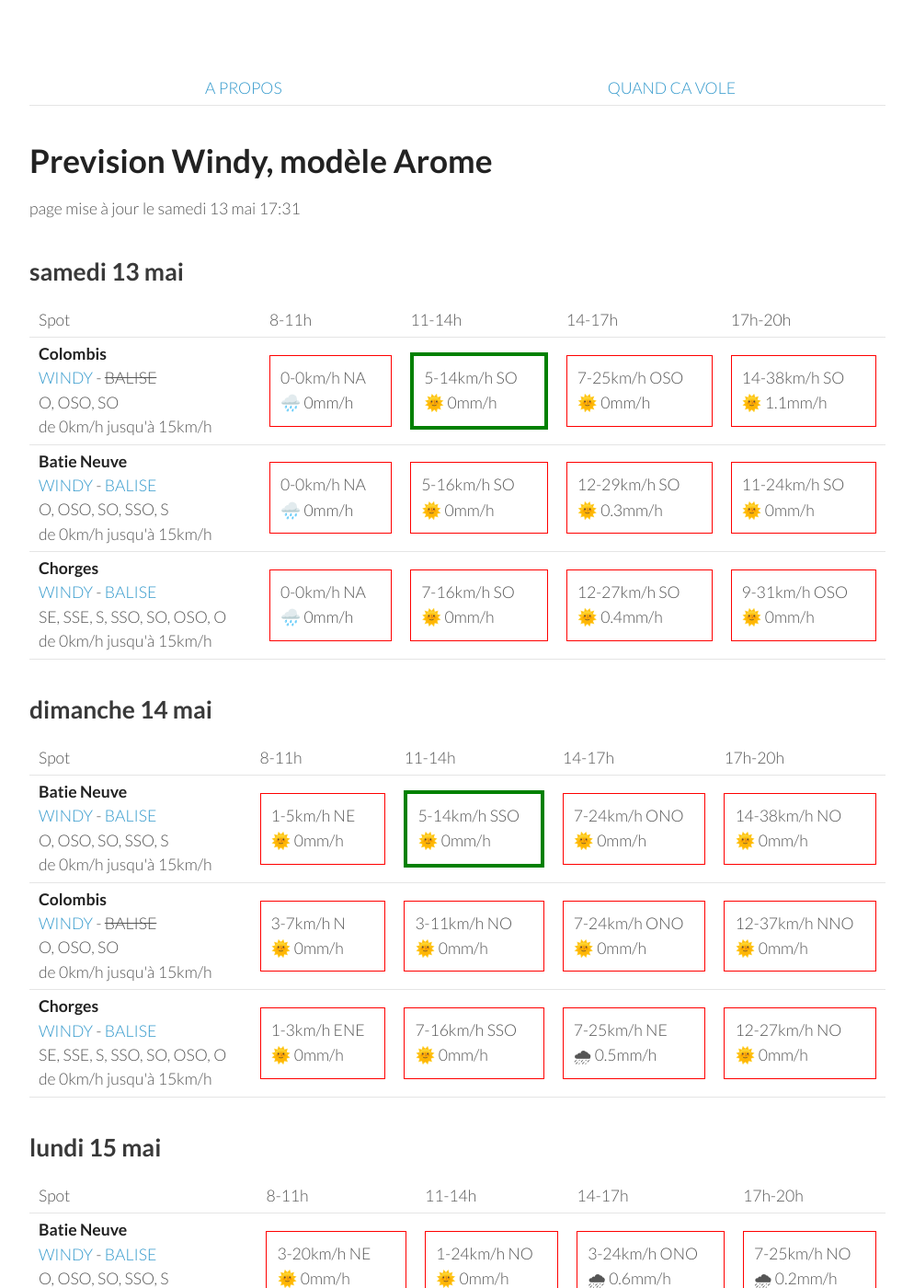
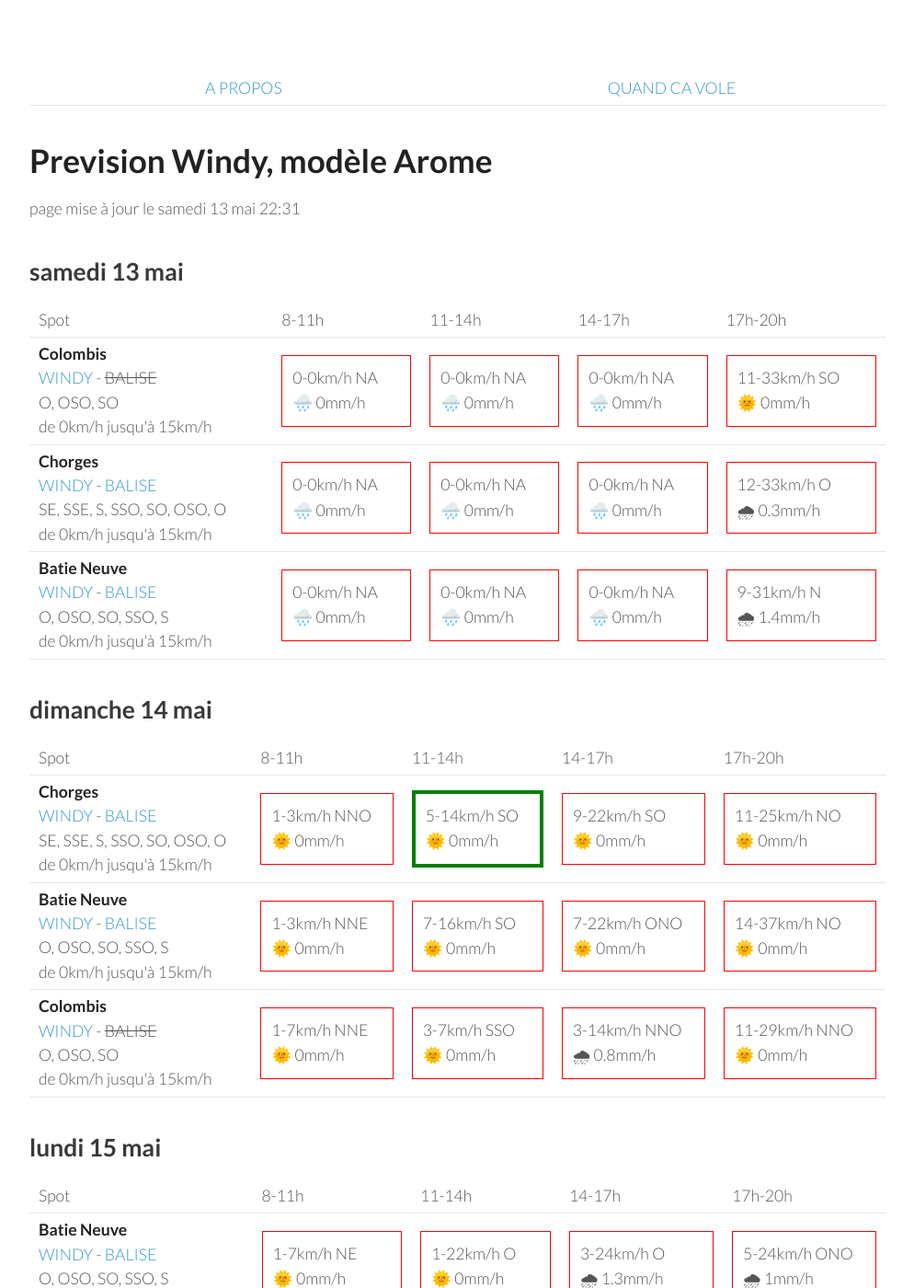
Before and after one commit to parapente-dans-le-nord/parapente-dans-le-nord.github.io, a Jekyll site: the page built from serre_poncon.markdown, in a window 1280 px wide and 1400 px high. Shown: the whole window at 92% size, without its empty margins (26-1020 px from the left). Built offline with Jekyll 4.4.1, drawn with Linux system fonts in a browser that asks for light colours; some of the changed text lies outside the part shown.

Commit message:
update index.markdown

```diff
--- a/serre_poncon.markdown
+++ b/serre_poncon.markdown
@@ -7,7 +7,7 @@ title:  "Tous les spots"
 {: .links}
 
 # Prevision Windy, modèle Arome
-page mise à jour le samedi 13 mai 17:31
+page mise à jour le samedi 13 mai 22:31
 
 ## samedi 13 mai
 
@@ -25,27 +25,27 @@ page mise à jour le samedi 13 mai 17:31
         <td><strong>Colombis</strong><br><a href="https://windy.com/44.494/6.216?44.559,6.262,10">WINDY</a> - <span class="no-balise"> BALISE </span><br> <span class="vent-favorable">O, OSO, SO</span><br><span class="force-vent">de 0km/h jusqu'à 15km/h</span> </td>
 
             <td><div class="not-flyable"><p>0-0km/h NA</p><p>🌧️ 0mm/h</p></div></td>
-            <td><div class="flyable"><p>5-14km/h SO</p><p>🌞 0mm/h</p></div></td>
-            <td><div class="not-flyable"><p>7-25km/h OSO</p><p>🌞 0mm/h</p></div></td>
-            <td><div class="not-flyable"><p>14-38km/h SO</p><p>🌞 1.1mm/h</p></div></td>
+            <td><div class="not-flyable"><p>0-0km/h NA</p><p>🌧️ 0mm/h</p></div></td>
+            <td><div class="not-flyable"><p>0-0km/h NA</p><p>🌧️ 0mm/h</p></div></td>
+            <td><div class="not-flyable"><p>11-33km/h SO</p><p>🌞 0mm/h</p></div></td>
+
+    </tr>
+<tr>
+        <td><strong>Chorges</strong><br><a href="https://windy.com/44.578/6.280?44.559,6.262,10">WINDY</a> - <span class=""><a href="https://www.openwindmap.org/PP554">BALISE</a> </span><br> <span class="vent-favorable">SE, SSE, S, SSO, SO, OSO, O</span><br><span class="force-vent">de 0km/h jusqu'à 15km/h</span> </td>
+
+            <td><div class="not-flyable"><p>0-0km/h NA</p><p>🌧️ 0mm/h</p></div></td>
+            <td><div class="not-flyable"><p>0-0km/h NA</p><p>🌧️ 0mm/h</p></div></td>
+            <td><div class="not-flyable"><p>0-0km/h NA</p><p>🌧️ 0mm/h</p></div></td>
+            <td><div class="not-flyable"><p>12-33km/h O</p><p>🌧 0.3mm/h</p></div></td>
 
     </tr>
 <tr>
         <td><strong>Batie Neuve</strong><br><a href="https://windy.com/44.584/6.236?44.559,6.262,10,m:eTtagly">WINDY</a> - <span class=""><a href="https://www.openwindmap.org/PP554">BALISE</a> </span><br> <span class="vent-favorable">O, OSO, SO, SSO, S</span><br><span class="force-vent">de 0km/h jusqu'à 15km/h</span> </td>
 
             <td><div class="not-flyable"><p>0-0km/h NA</p><p>🌧️ 0mm/h</p></div></td>
-            <td><div class="not-flyable"><p>5-16km/h SO</p><p>🌞 0mm/h</p></div></td>
-            <td><div class="not-flyable"><p>12-29km/h SO</p><p>🌞 0.3mm/h</p></div></td>
-            <td><div class="not-flyable"><p>11-24km/h SO</p><p>🌞 0mm/h</p></div></td>
-
-    </tr>
-<tr>
-        <td><strong>Chorges</strong><br><a href="https://windy.com/44.578/6.280?44.559,6.262,10">WINDY</a> - <span class=""><a href="https://www.openwindmap.org/PP554">BALISE</a> </span><br> <span class="vent-favorable">SE, SSE, S, SSO, SO, OSO, O</span><br><span class="force-vent">de 0km/h jusqu'à 15km/h</span> </td>
-
             <td><div class="not-flyable"><p>0-0km/h NA</p><p>🌧️ 0mm/h</p></div></td>
-            <td><div class="not-flyable"><p>7-16km/h SO</p><p>🌞 0mm/h</p></div></td>
-            <td><div class="not-flyable"><p>12-27km/h SO</p><p>🌞 0.4mm/h</p></div></td>
-            <td><div class="not-flyable"><p>9-31km/h OSO</p><p>🌞 0mm/h</p></div></td>
+            <td><div class="not-flyable"><p>0-0km/h NA</p><p>🌧️ 0mm/h</p></div></td>
+            <td><div class="not-flyable"><p>9-31km/h N</p><p>🌧 1.4mm/h</p></div></td>
 
     </tr>
 
@@ -65,32 +65,32 @@ page mise à jour le samedi 13 mai 17:31
       <td>17h-20h</td>
     </tr>
 <tr>
+        <td><strong>Chorges</strong><br><a href="https://windy.com/44.578/6.280?44.559,6.262,10">WINDY</a> - <span class=""><a href="https://www.openwindmap.org/PP554">BALISE</a> </span><br> <span class="vent-favorable">SE, SSE, S, SSO, SO, OSO, O</span><br><span class="force-vent">de 0km/h jusqu'à 15km/h</span> </td>
+
+            <td><div class="not-flyable"><p>1-3km/h NNO</p><p>🌞 0mm/h</p></div></td>
+            <td><div class="flyable"><p>5-14km/h SO</p><p>🌞 0mm/h</p></div></td>
+            <td><div class="not-flyable"><p>9-22km/h SO</p><p>🌞 0mm/h</p></div></td>
+            <td><div class="not-flyable"><p>11-25km/h NO</p><p>🌞 0mm/h</p></div></td>
+
+
+    </tr>
+<tr>
         <td><strong>Batie Neuve</strong><br><a href="https://windy.com/44.584/6.236?44.559,6.262,10,m:eTtagly">WINDY</a> - <span class=""><a href="https://www.openwindmap.org/PP554">BALISE</a> </span><br> <span class="vent-favorable">O, OSO, SO, SSO, S</span><br><span class="force-vent">de 0km/h jusqu'à 15km/h</span> </td>
 
-            <td><div class="not-flyable"><p>1-5km/h NE</p><p>🌞 0mm/h</p></div></td>
-            <td><div class="flyable"><p>5-14km/h SSO</p><p>🌞 0mm/h</p></div></td>
-            <td><div class="not-flyable"><p>7-24km/h ONO</p><p>🌞 0mm/h</p></div></td>
-            <td><div class="not-flyable"><p>14-38km/h NO</p><p>🌞 0mm/h</p></div></td>
+            <td><div class="not-flyable"><p>1-3km/h NNE</p><p>🌞 0mm/h</p></div></td>
+            <td><div class="not-flyable"><p>7-16km/h SO</p><p>🌞 0mm/h</p></div></td>
+            <td><div class="not-flyable"><p>7-22km/h ONO</p><p>🌞 0mm/h</p></div></td>
+            <td><div class="not-flyable"><p>14-37km/h NO</p><p>🌞 0mm/h</p></div></td>
 
 
     </tr>
 <tr>
         <td><strong>Colombis</strong><br><a href="https://windy.com/44.494/6.216?44.559,6.262,10">WINDY</a> - <span class="no-balise"> BALISE </span><br> <span class="vent-favorable">O, OSO, SO</span><br><span class="force-vent">de 0km/h jusqu'à 15km/h</span> </td>
 
-            <td><div class="not-flyable"><p>3-7km/h N</p><p>🌞 0mm/h</p></div></td>
-            <td><div class="not-flyable"><p>3-11km/h NO</p><p>🌞 0mm/h</p></div></td>
-            <td><div class="not-flyable"><p>7-24km/h ONO</p><p>🌞 0mm/h</p></div></td>
-            <td><div class="not-flyable"><p>12-37km/h NNO</p><p>🌞 0mm/h</p></div></td>
-
-
-    </tr>
-<tr>
-        <td><strong>Chorges</strong><br><a href="https://windy.com/44.578/6.280?44.559,6.262,10">WINDY</a> - <span class=""><a href="https://www.openwindmap.org/PP554">BALISE</a> </span><br> <span class="vent-favorable">SE, SSE, S, SSO, SO, OSO, O</span><br><span class="force-vent">de 0km/h jusqu'à 15km/h</span> </td>
-
-            <td><div class="not-flyable"><p>1-3km/h ENE</p><p>🌞 0mm/h</p></div></td>
-            <td><div class="not-flyable"><p>7-16km/h SSO</p><p>🌞 0mm/h</p></div></td>
-            <td><div class="not-flyable"><p>7-25km/h NE</p><p>🌧 0.5mm/h</p></div></td>
-            <td><div class="not-flyable"><p>12-27km/h NO</p><p>🌞 0mm/h</p></div></td>
+            <td><div class="not-flyable"><p>1-7km/h NNE</p><p>🌞 0mm/h</p></div></td>
+            <td><div class="not-flyable"><p>3-7km/h SSO</p><p>🌞 0mm/h</p></div></td>
+            <td><div class="not-flyable"><p>3-14km/h NNO</p><p>🌧 0.8mm/h</p></div></td>
+            <td><div class="not-flyable"><p>11-29km/h NNO</p><p>🌞 0mm/h</p></div></td>
 
 
     </tr>
@@ -113,30 +113,30 @@ page mise à jour le samedi 13 mai 17:31
 <tr>
         <td><strong>Batie Neuve</strong><br><a href="https://windy.com/44.584/6.236?44.559,6.262,10,m:eTtagly">WINDY</a> - <span class=""><a href="https://www.openwindmap.org/PP554">BALISE</a> </span><br> <span class="vent-favorable">O, OSO, SO, SSO, S</span><br><span class="force-vent">de 0km/h jusqu'à 15km/h</span> </td>
 
-            <td><div class="not-flyable"><p>3-20km/h NE</p><p>🌞 0mm/h</p></div></td>
-            <td><div class="not-flyable"><p>1-24km/h NO</p><p>🌞 0mm/h</p></div></td>
-            <td><div class="not-flyable"><p>3-24km/h ONO</p><p>🌧 0.6mm/h</p></div></td>
-            <td><div class="not-flyable"><p>7-25km/h NO</p><p>🌧 0.2mm/h</p></div></td>
+            <td><div class="not-flyable"><p>1-7km/h NE</p><p>🌞 0mm/h</p></div></td>
+            <td><div class="not-flyable"><p>1-22km/h O</p><p>🌞 0mm/h</p></div></td>
+            <td><div class="not-flyable"><p>3-24km/h O</p><p>🌧 1.3mm/h</p></div></td>
+            <td><div class="not-flyable"><p>5-24km/h ONO</p><p>🌧 1mm/h</p></div></td>
 
 
     </tr>
 <tr>
         <td><strong>Colombis</strong><br><a href="https://windy.com/44.494/6.216?44.559,6.262,10">WINDY</a> - <span class="no-balise"> BALISE </span><br> <span class="vent-favorable">O, OSO, SO</span><br><span class="force-vent">de 0km/h jusqu'à 15km/h</span> </td>
 
-            <td><div class="not-flyable"><p>3-14km/h E</p><p>🌞 0mm/h</p></div></td>
+            <td><div class="not-flyable"><p>1-12km/h NNE</p><p>🌞 0mm/h</p></div></td>
             <td><div class="not-flyable"><p>3-18km/h NO</p><p>🌞 0mm/h</p></div></td>
+            <td><div class="not-flyable"><p>5-24km/h ONO</p><p>🌧 0.2mm/h</p></div></td>
             <td><div class="not-flyable"><p>7-24km/h NO</p><p>🌧 0.2mm/h</p></div></td>
-            <td><div class="not-flyable"><p>9-29km/h NO</p><p>🌧 0.2mm/h</p></div></td>
 
 
     </tr>
 <tr>
         <td><strong>Chorges</strong><br><a href="https://windy.com/44.578/6.280?44.559,6.262,10">WINDY</a> - <span class=""><a href="https://www.openwindmap.org/PP554">BALISE</a> </span><br> <span class="vent-favorable">SE, SSE, S, SSO, SO, OSO, O</span><br><span class="force-vent">de 0km/h jusqu'à 15km/h</span> </td>
 
-            <td><div class="not-flyable"><p>3-22km/h ENE</p><p>🌞 0mm/h</p></div></td>
-            <td><div class="not-flyable"><p>0-24km/h N</p><p>🌞 0mm/h</p></div></td>
-            <td><div class="not-flyable"><p>3-24km/h ONO</p><p>🌧 0.8mm/h</p></div></td>
-            <td><div class="not-flyable"><p>5-22km/h NO</p><p>🌧 0.5mm/h</p></div></td>
+            <td><div class="not-flyable"><p>1-7km/h ENE</p><p>🌞 0mm/h</p></div></td>
+            <td><div class="not-flyable"><p>0-22km/h SO</p><p>🌞 0mm/h</p></div></td>
+            <td><div class="not-flyable"><p>3-24km/h OSO</p><p>🌧 1.1mm/h</p></div></td>
+            <td><div class="not-flyable"><p>3-22km/h ONO</p><p>🌧 1mm/h</p></div></td>
 
 
     </tr>
@@ -157,32 +157,32 @@ page mise à jour le samedi 13 mai 17:31
       <td>17h-20h</td>
     </tr>
 <tr>
-        <td><strong>Chorges</strong><br><a href="https://windy.com/44.578/6.280?44.559,6.262,10">WINDY</a> - <span class=""><a href="https://www.openwindmap.org/PP554">BALISE</a> </span><br> <span class="vent-favorable">SE, SSE, S, SSO, SO, OSO, O</span><br><span class="force-vent">de 0km/h jusqu'à 15km/h</span> </td>
-
-            <td><div class="not-flyable"><p>3-24km/h NNE</p><p>🌞 0mm/h</p></div></td>
-            <td><div class="not-flyable"><p>5-25km/h NNO</p><p>🌞 0mm/h</p></div></td>
-            <td><div class="not-flyable"><p>7-35km/h NNO</p><p>🌧 0.3mm/h</p></div></td>
-            <td><div class="not-flyable"><p>7-42km/h NO</p><p>🌧 0.3mm/h</p></div></td>
-
-
-    </tr>
-<tr>
         <td><strong>Batie Neuve</strong><br><a href="https://windy.com/44.584/6.236?44.559,6.262,10,m:eTtagly">WINDY</a> - <span class=""><a href="https://www.openwindmap.org/PP554">BALISE</a> </span><br> <span class="vent-favorable">O, OSO, SO, SSO, S</span><br><span class="force-vent">de 0km/h jusqu'à 15km/h</span> </td>
 
             <td><div class="not-flyable"><p>5-24km/h N</p><p>🌞 0mm/h</p></div></td>
-            <td><div class="not-flyable"><p>7-27km/h NNO</p><p>🌞 0mm/h</p></div></td>
-            <td><div class="not-flyable"><p>11-38km/h NO</p><p>🌧 0.2mm/h</p></div></td>
-            <td><div class="not-flyable"><p>11-50km/h NO</p><p>🌞 0mm/h</p></div></td>
+            <td><div class="not-flyable"><p>5-24km/h NNO</p><p>🌞 0mm/h</p></div></td>
+            <td><div class="not-flyable"><p>9-33km/h NNO</p><p>🌧 0.2mm/h</p></div></td>
+            <td><div class="not-flyable"><p>9-38km/h NNO</p><p>🌞 0mm/h</p></div></td>
 
 
     </tr>
 <tr>
         <td><strong>Colombis</strong><br><a href="https://windy.com/44.494/6.216?44.559,6.262,10">WINDY</a> - <span class="no-balise"> BALISE </span><br> <span class="vent-favorable">O, OSO, SO</span><br><span class="force-vent">de 0km/h jusqu'à 15km/h</span> </td>
 
-            <td><div class="not-flyable"><p>5-18km/h N</p><p>🌞 0mm/h</p></div></td>
-            <td><div class="not-flyable"><p>9-27km/h NNO</p><p>🌞 0mm/h</p></div></td>
-            <td><div class="not-flyable"><p>14-40km/h NO</p><p>🌞 0mm/h</p></div></td>
-            <td><div class="not-flyable"><p>12-50km/h NO</p><p>🌧 0.4mm/h</p></div></td>
+            <td><div class="not-flyable"><p>3-18km/h NNE</p><p>🌞 0mm/h</p></div></td>
+            <td><div class="not-flyable"><p>7-24km/h NO</p><p>🌞 0mm/h</p></div></td>
+            <td><div class="not-flyable"><p>12-35km/h NNO</p><p>🌞 0mm/h</p></div></td>
+            <td><div class="not-flyable"><p>12-38km/h NO</p><p>🌧 0.3mm/h</p></div></td>
+
+
+    </tr>
+<tr>
+        <td><strong>Chorges</strong><br><a href="https://windy.com/44.578/6.280?44.559,6.262,10">WINDY</a> - <span class=""><a href="https://www.openwindmap.org/PP554">BALISE</a> </span><br> <span class="vent-favorable">SE, SSE, S, SSO, SO, OSO, O</span><br><span class="force-vent">de 0km/h jusqu'à 15km/h</span> </td>
+
+            <td><div class="not-flyable"><p>5-24km/h NNE</p><p>🌞 0mm/h</p></div></td>
+            <td><div class="not-flyable"><p>3-24km/h NNO</p><p>🌞 0mm/h</p></div></td>
+            <td><div class="not-flyable"><p>7-31km/h N</p><p>🌧 0.4mm/h</p></div></td>
+            <td><div class="not-flyable"><p>7-35km/h NNO</p><p>🌞 0mm/h</p></div></td>
 
 
     </tr>
@@ -205,30 +205,30 @@ page mise à jour le samedi 13 mai 17:31
 <tr>
         <td><strong>Batie Neuve</strong><br><a href="https://windy.com/44.584/6.236?44.559,6.262,10,m:eTtagly">WINDY</a> - <span class=""><a href="https://www.openwindmap.org/PP554">BALISE</a> </span><br> <span class="vent-favorable">O, OSO, SO, SSO, S</span><br><span class="force-vent">de 0km/h jusqu'à 15km/h</span> </td>
 
-            <td><div class="not-flyable"><p>5-24km/h NNO</p><p>🌞 0mm/h</p></div></td>
-            <td><div class="not-flyable"><p>5-25km/h ONO</p><p>🌞 0mm/h</p></div></td>
-            <td><div class="not-flyable"><p>7-33km/h O</p><p>🌧 0.3mm/h</p></div></td>
-            <td><div class="not-flyable"><p>5-35km/h SE</p><p>🌧 1.1mm/h</p></div></td>
+            <td><div class="not-flyable"><p>3-22km/h NNO</p><p>🌞 0mm/h</p></div></td>
+            <td><div class="not-flyable"><p>3-22km/h O</p><p>🌞 0mm/h</p></div></td>
+            <td><div class="not-flyable"><p>7-33km/h NO</p><p>🌧 3.5mm/h</p></div></td>
+            <td><div class="not-flyable"><p>5-27km/h ONO</p><p>🌧 1.8mm/h</p></div></td>
 
 
     </tr>
 <tr>
         <td><strong>Chorges</strong><br><a href="https://windy.com/44.578/6.280?44.559,6.262,10">WINDY</a> - <span class=""><a href="https://www.openwindmap.org/PP554">BALISE</a> </span><br> <span class="vent-favorable">SE, SSE, S, SSO, SO, OSO, O</span><br><span class="force-vent">de 0km/h jusqu'à 15km/h</span> </td>
 
-            <td><div class="not-flyable"><p>3-24km/h N</p><p>🌞 0mm/h</p></div></td>
-            <td><div class="not-flyable"><p>1-24km/h O</p><p>🌞 0mm/h</p></div></td>
-            <td><div class="not-flyable"><p>7-33km/h OSO</p><p>🌧 0.3mm/h</p></div></td>
-            <td><div class="not-flyable"><p>3-35km/h SE</p><p>🌧 1.5mm/h</p></div></td>
+            <td><div class="not-flyable"><p>1-22km/h N</p><p>🌞 0mm/h</p></div></td>
+            <td><div class="not-flyable"><p>1-22km/h O</p><p>🌞 0mm/h</p></div></td>
+            <td><div class="not-flyable"><p>5-31km/h NO</p><p>🌧 3.7mm/h</p></div></td>
+            <td><div class="not-flyable"><p>5-25km/h O</p><p>🌧 2.4mm/h</p></div></td>
 
 
     </tr>
 <tr>
         <td><strong>Colombis</strong><br><a href="https://windy.com/44.494/6.216?44.559,6.262,10">WINDY</a> - <span class="no-balise"> BALISE </span><br> <span class="vent-favorable">O, OSO, SO</span><br><span class="force-vent">de 0km/h jusqu'à 15km/h</span> </td>
 
-            <td><div class="not-flyable"><p>5-20km/h NNO</p><p>🌞 0mm/h</p></div></td>
-            <td><div class="not-flyable"><p>7-24km/h NO</p><p>🌞 0mm/h</p></div></td>
-            <td><div class="not-flyable"><p>5-29km/h ONO</p><p>🌧 0.3mm/h</p></div></td>
-            <td><div class="not-flyable"><p>9-37km/h SE</p><p>🌧 2.6mm/h</p></div></td>
+            <td><div class="not-flyable"><p>3-14km/h NO</p><p>🌞 0mm/h</p></div></td>
+            <td><div class="not-flyable"><p>5-20km/h NO</p><p>🌞 0mm/h</p></div></td>
+            <td><div class="not-flyable"><p>11-33km/h N</p><p>🌧 1.6mm/h</p></div></td>
+            <td><div class="not-flyable"><p>5-33km/h NO</p><p>🌧 2.5mm/h</p></div></td>
 
 
     </tr>
@@ -251,30 +251,30 @@ page mise à jour le samedi 13 mai 17:31
 <tr>
         <td><strong>Colombis</strong><br><a href="https://windy.com/44.494/6.216?44.559,6.262,10">WINDY</a> - <span class="no-balise"> BALISE </span><br> <span class="vent-favorable">O, OSO, SO</span><br><span class="force-vent">de 0km/h jusqu'à 15km/h</span> </td>
 
-            <td><div class="not-flyable"><p>5-18km/h ENE</p><p>🌞 0mm/h</p></div></td>
-            <td><div class="not-flyable"><p>1-18km/h ENE</p><p>🌞 0mm/h</p></div></td>
-            <td><div class="not-flyable"><p>1-18km/h OSO</p><p>🌧 0.4mm/h</p></div></td>
-            <td><div class="not-flyable"><p>7-24km/h ONO</p><p>🌞 0mm/h</p></div></td>
+            <td><div class="not-flyable"><p>3-14km/h E</p><p>🌞 0mm/h</p></div></td>
+            <td><div class="not-flyable"><p>3-16km/h ONO</p><p>🌞 0mm/h</p></div></td>
+            <td><div class="not-flyable"><p>1-22km/h OSO</p><p>🌞 0mm/h</p></div></td>
+            <td><div class="not-flyable"><p>3-33km/h SSO</p><p>🌧 1.6mm/h</p></div></td>
 
 
     </tr>
 <tr>
         <td><strong>Batie Neuve</strong><br><a href="https://windy.com/44.584/6.236?44.559,6.262,10,m:eTtagly">WINDY</a> - <span class=""><a href="https://www.openwindmap.org/PP554">BALISE</a> </span><br> <span class="vent-favorable">O, OSO, SO, SSO, S</span><br><span class="force-vent">de 0km/h jusqu'à 15km/h</span> </td>
 
-            <td><div class="not-flyable"><p>5-20km/h NE</p><p>🌞 0mm/h</p></div></td>
-            <td><div class="not-flyable"><p>1-22km/h SSE</p><p>🌞 0mm/h</p></div></td>
-            <td><div class="not-flyable"><p>5-24km/h SO</p><p>🌧 0.3mm/h</p></div></td>
-            <td><div class="not-flyable"><p>7-31km/h OSO</p><p>🌞 0mm/h</p></div></td>
+            <td><div class="not-flyable"><p>3-14km/h NE</p><p>🌞 0mm/h</p></div></td>
+            <td><div class="not-flyable"><p>3-22km/h SO</p><p>🌞 0mm/h</p></div></td>
+            <td><div class="not-flyable"><p>3-24km/h OSO</p><p>🌧 0.3mm/h</p></div></td>
+            <td><div class="not-flyable"><p>5-29km/h OSO</p><p>🌧 4.2mm/h</p></div></td>
 
 
     </tr>
 <tr>
         <td><strong>Chorges</strong><br><a href="https://windy.com/44.578/6.280?44.559,6.262,10">WINDY</a> - <span class=""><a href="https://www.openwindmap.org/PP554">BALISE</a> </span><br> <span class="vent-favorable">SE, SSE, S, SSO, SO, OSO, O</span><br><span class="force-vent">de 0km/h jusqu'à 15km/h</span> </td>
 
-            <td><div class="not-flyable"><p>5-22km/h NE</p><p>🌞 0mm/h</p></div></td>
-            <td><div class="not-flyable"><p>1-24km/h ESE</p><p>🌞 0mm/h</p></div></td>
-            <td><div class="not-flyable"><p>5-24km/h SO</p><p>🌧 0.3mm/h</p></div></td>
-            <td><div class="not-flyable"><p>9-33km/h OSO</p><p>🌞 0mm/h</p></div></td>
+            <td><div class="not-flyable"><p>3-18km/h NE</p><p>🌞 0mm/h</p></div></td>
+            <td><div class="not-flyable"><p>3-22km/h SO</p><p>🌞 0mm/h</p></div></td>
+            <td><div class="not-flyable"><p>3-24km/h OSO</p><p>🌧 0.3mm/h</p></div></td>
+            <td><div class="not-flyable"><p>5-29km/h SO</p><p>🌧 3.7mm/h</p></div></td>
 
 
     </tr>
```
